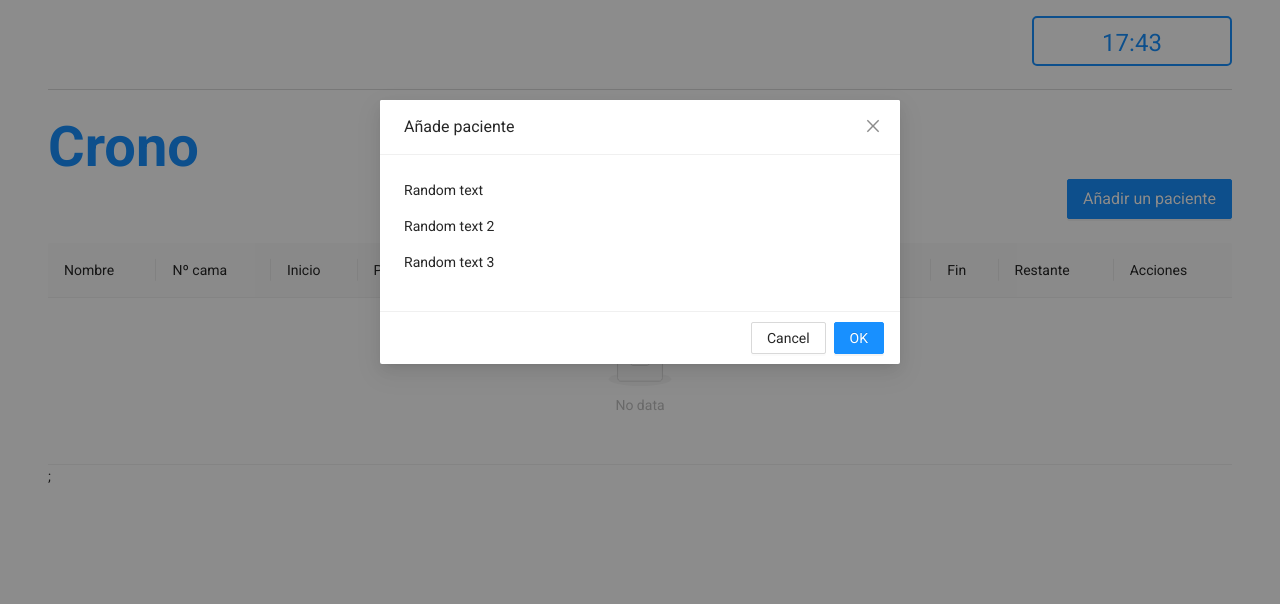
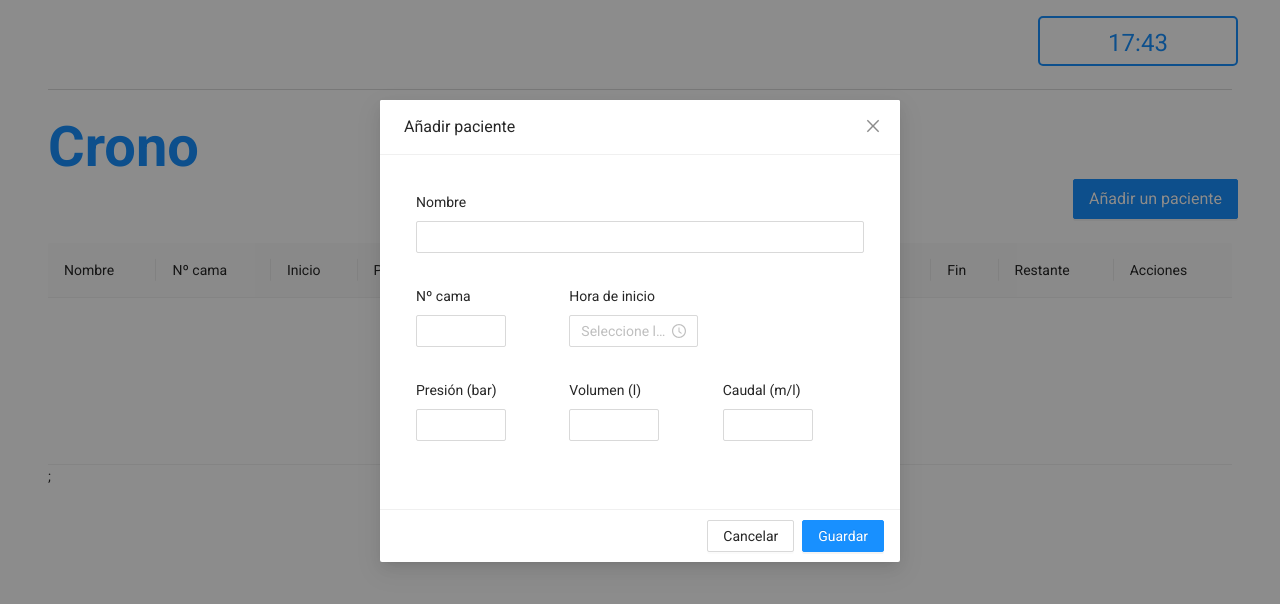
Before and after one commit to VaqueroFontenla/oxy_crono, a React app: page / in a window 1280 px wide. Both pictures are taken after a click on the button "Añadir un paciente". Built offline with nearby package versions, Linux system fonts and the light colour scheme.

Commit message:
Add form new patient

```diff
--- a/package.json
+++ b/package.json
@@ -9,11 +9,13 @@
     "antd": "^4.1.0",
     "axios": "^0.19.2",
     "express": "^4.17.1",
+    "formik": "^2.1.4",
     "moment": "^2.24.0",
     "react": "^16.13.1",
     "react-dom": "^16.13.1",
     "react-scripts": "3.4.1",
-    "styled-components": "^5.0.1"
+    "styled-components": "^5.0.1",
+    "yup": "^0.28.3"
   },
   "scripts": {
     "start": "react-scripts start",
--- a/src/index.js
+++ b/src/index.js
@@ -1,14 +1,18 @@
-import React from 'react';
-import ReactDOM from 'react-dom';
-import './index.css';
-import App from './ui/views/App';
-import * as serviceWorker from './serviceWorker';
+import React from "react";
+import ReactDOM from "react-dom";
+import "./index.css";
+import App from "./ui/views/App";
+import * as serviceWorker from "./serviceWorker";
+import { ConfigProvider } from 'antd';
+import esES from 'antd/es/locale/es_ES';
 
 ReactDOM.render(
-  <React.StrictMode>
-    <App />
-  </React.StrictMode>,
-  document.getElementById('root')
+  <>
+    <ConfigProvider locale={esES}>
+      <App />
+    </ConfigProvider>
+  </>,
+  document.getElementById("root")
 );
 
 // If you want your app to work offline and load faster, you can change
--- a/src/ui/components/Clock.js
+++ b/src/ui/components/Clock.js
@@ -3,10 +3,10 @@ import moment from "moment";
 import styled from "styled-components";
 
 export const Clock = () => {
-  return <Wrapper>{moment().format("LT")}</Wrapper>;
+  return <Container>{moment().format("LT")}</Container>;
 };
 
-const Wrapper = styled.div`
+const Container = styled.div`
   height: 50px;
   width: 200px;
   color: #1890ff;
--- /dev/null
+++ b/src/ui/components/Form.js
@@ -0,0 +1,54 @@
+import React from "react";
+import { Form, Input, InputNumber, TimePicker } from "antd";
+import styled from "styled-components";
+import { Col } from "./grid/Col";
+import { Row } from "./grid/Row";
+
+export const FormPatient = ({form, layout}) => {
+  return (
+    <Form form={form} layout={layout}>
+      <Container>
+        <Row>
+          <Col span={24}>
+            <Form.Item name="name" label="Nombre">
+              <Input />
+            </Form.Item>
+          </Col>
+        </Row>
+        <Row justify="space-between">
+          <Col span={8}>
+            <Form.Item name= "bed" label="Nº cama">
+              <InputNumber />
+            </Form.Item>
+          </Col>
+          <Col span={16}>
+            <Form.Item name="start" label="Hora de inicio">
+              <TimePicker format={"HH:mm"} placeholder="Seleccione la hora" />
+            </Form.Item>
+          </Col>
+        </Row>
+        <Row>
+          <Col span={8}>
+            <Form.Item name="press" label="Presión (bar)">
+              <InputNumber />
+            </Form.Item>
+          </Col>
+          <Col span={8}>
+            <Form.Item name="volume" label="Volumen (l)">
+              <InputNumber />
+            </Form.Item>
+          </Col>
+          <Col span={8}>
+            <Form.Item name="flow" label="Caudal (m/l)">
+              <InputNumber />
+            </Form.Item>
+          </Col>
+        </Row>
+      </Container>
+    </Form>
+  );
+};
+
+const Container = styled.div`
+  padding: 12px;
+`;
--- a/src/ui/components/Modal.js
+++ b/src/ui/components/Modal.js
@@ -1,26 +1,33 @@
-import React, { StrictMode } from "react";
+import React from "react";
 import styled from "styled-components";
 import { Modal as ADModal } from "antd";
-
-export const Modal = ({ visible, onClose, children }) => {
-  console.log(visible);
+import { Form, Input, InputNumber, TimePicker } from "antd";
+import {FormPatient} from './Form'
+export const Modal = ({ visible, onCreate, onCancel }) => {
+  const [form] = Form.useForm();
   return (
-    <StrictMode>
-      <Wrapper>
-        <ADModal
-          title="Añade paciente"
-          visible={visible}
-          // maskStyle={{ backdropFilter: "blur(3px)" }}
-          onCancel={onClose}
-        >
-          <p>Random text</p>
-          <p>Random text 2</p>
-          <p>Random text 3</p>
-          {children}
-        </ADModal>
-      </Wrapper>
-    </StrictMode>
+      <ADModal
+        title="Añadir paciente"
+        visible={visible}
+        okText="Guardar"
+        cancelText="Cancelar"
+        onCancel={onCancel}
+        onOk={() => {
+          form
+            .validateFields()
+            .then((values) => {
+              debugger;
+              form.resetFields();
+              onCreate(values);
+            })
+            .catch((info) => {
+              console.log("Validate Failed:", info);
+            });
+        }}
+      >
+        <FormPatient  form={form} layout="vertical"/ >
+      </ADModal>
   );
 };
 
-const Wrapper = styled.div``;
+const Container = styled.div``;
--- a/src/ui/components/Table.js
+++ b/src/ui/components/Table.js
@@ -1,5 +1,5 @@
+import { Table as ADTable } from "antd";
 import React from "react";
-import { Table as ADTable } from "antd";
 import styled from "styled-components";
 import { Button } from "./Button";
 
@@ -81,12 +81,12 @@ export const Table = ({ dataSource }) => {
     },
   ];
   return (
-    <Wrapper>
+    <Container>
       <ADTable dataSource={dataSource} columns={COLUMNS} />;
-    </Wrapper>
+    </Container>
   );
 };
 
-const Wrapper = styled.div`
+const Container = styled.div`
   margin-top: 24px;
 `;
--- a/src/ui/components/grid/Row.js
+++ b/src/ui/components/grid/Row.js
@@ -3,7 +3,7 @@ import React from 'react';
 
 
 export const Row = ({ justify, children }) => (
-  <ADRow justify={justify} align="middle">
+  <ADRow justify={justify} align="middle" gutter={[12, 12]}>
     {children}
   </ADRow>
 )
--- a/src/ui/theme/App.css
+++ b/src/ui/theme/App.css
@@ -1,5 +1,4 @@
-
-@import '~antd/dist/antd.css';
+@import "~antd/dist/antd.css";
 
 * {
   padding: 0;
@@ -9,15 +8,7 @@
   list-style: none;
 }
 
-.wrapper {
-  width:100%;
+.container {
+  width: 100%;
   height: 100vh;
 }
-
-.table__wrapper {
-
-}
-
-.table {
-
-}
--- a/src/ui/views/App.js
+++ b/src/ui/views/App.js
@@ -1,21 +1,23 @@
-import React, { useEffect, useState } from "react";
-import styled from "styled-components";
-import "../theme/App.css";
+import { Divider } from "antd";
 import axios from "axios";
 import moment from "moment";
 import "moment/locale/es";
-import { Divider } from "antd";
+import React, { useEffect, useState } from "react";
+import styled from "styled-components";
 import { Button } from "../components/Button";
+import { Clock } from "../components/Clock";
+import { Col } from "../components/grid/Col";
+import { Row } from "../components/grid/Row";
+import { Modal } from "../components/Modal";
 import { Table } from "../components/Table";
-import { Clock } from "../components/Clock";
-import { Row } from "../components/grid/Row";
-import { Col } from "../components/grid/Col";
-import { Modal } from "../components/Modal";
+import "../theme/App.css";
 
 const App = () => {
   const url = "http://localhost:8080/";
+
   const [data, setData] = useState([]);
   const [isModalOpen, toggleModalOpen] = useState(false);
+
   const calculate = (data) => {
     const calculatedata = data.map((item, key) => {
       //Calculate Duration
@@ -45,6 +47,7 @@ const App = () => {
     });
     setData(calculatedata);
   };
+
   useEffect(() => {
     const fechtData = async () => {
       try {
@@ -54,13 +57,20 @@ const App = () => {
     };
     fechtData();
   }, []);
+
   const openModal = () => {
     toggleModalOpen(true);
-  }
+  };
 
   const closeModal = () => {
     toggleModalOpen(false);
-  }
+  };
+
+  const onCreate = values => {
+    console.log('Received values of form: ', values);
+
+  };
+
   return (
     <Container>
       <Row justify={"end"}>
@@ -78,20 +88,24 @@ const App = () => {
           Añadir un paciente
         </Button>
       </Row>
-      <Modal visible={isModalOpen} onClose={() => closeModal()} />
+      <Modal
+        visible={isModalOpen}
+        onClose={() => closeModal()}
+        onCreate={onCreate}
+      />
       <Table dataSource={data} />
     </Container>
   );
 };
 const Container = styled.div`
   padding: 1rem 3rem;
-`;
+`
 
 const Title = styled.span`
   color: #1890ff;
   font-weight: bold;
   font-size: 56px;
   line-height: 64px;
-`;
+`
 
 export default App;
```
Also changed, not shown: src/ui/components/Button.js (+5 -8 lines), src/ui/components/Time.js (deleted, +0 -16 lines), src/ui/theme/Datepicker.js (deleted, +0 -33 lines), 2 other files.
